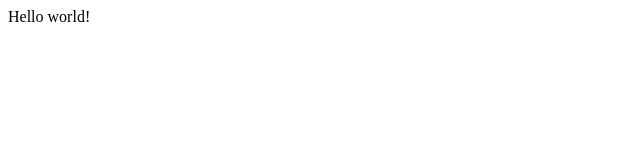
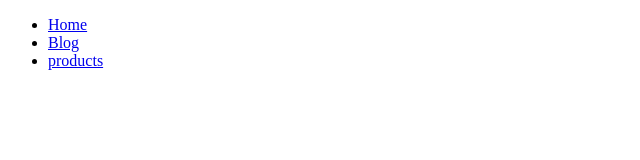
Before and after one commit to karkranikhil/nik-gastby, a Gatsby site: page / in a window 1280 px wide. Shown: the whole page, without its empty margins (0-640 px from the left). Built offline with nearby package versions, Linux system fonts and the light colour scheme; Gatsby itself is replaced by a stand-in of ours.

Commit message:
setting up basic components

```diff
--- /dev/null
+++ b/src/components/Navbar.js
@@ -0,0 +1,14 @@
+import React from 'react'
+import {Link} from 'gatsby'
+export const Navbar = () => {
+    return (
+        <nav>
+            <ul>
+                <li><Link to="/">Home</Link></li>
+                <li><Link to="/blog">Blog</Link></li>
+                <li><Link to="/products">products</Link></li>
+            </ul>
+        </nav>
+    )
+}
+export default Navbar
--- /dev/null
+++ b/src/pages/404.js
@@ -0,0 +1,6 @@
+import React from "react"
+
+const Error = () => {
+  return <div>This is our error page</div>
+}
+export default Error
--- /dev/null
+++ b/src/pages/blog.js
@@ -0,0 +1,13 @@
+import React from "react"
+import {Link} from 'gatsby'
+
+function blog() {
+  return (
+    <div>
+      hello
+      <Link to="/">home page</Link>
+    </div>
+  )
+}
+
+export default blog
--- a/src/pages/index.js
+++ b/src/pages/index.js
@@ -1,3 +1,9 @@
 import React from "react"
-
-export default () => <div>Hello world!</div>
+// import {Link} from 'gatsby'
+import Navbar from "../components/Navbar"
+export default () => (
+  <div>
+    <Navbar />
+    {/* <Link to="/blog">blog page</Link> */}
+  </div>
+)
```
Also changed, not shown: src/pages/products.js (added, +9 -0 lines).
